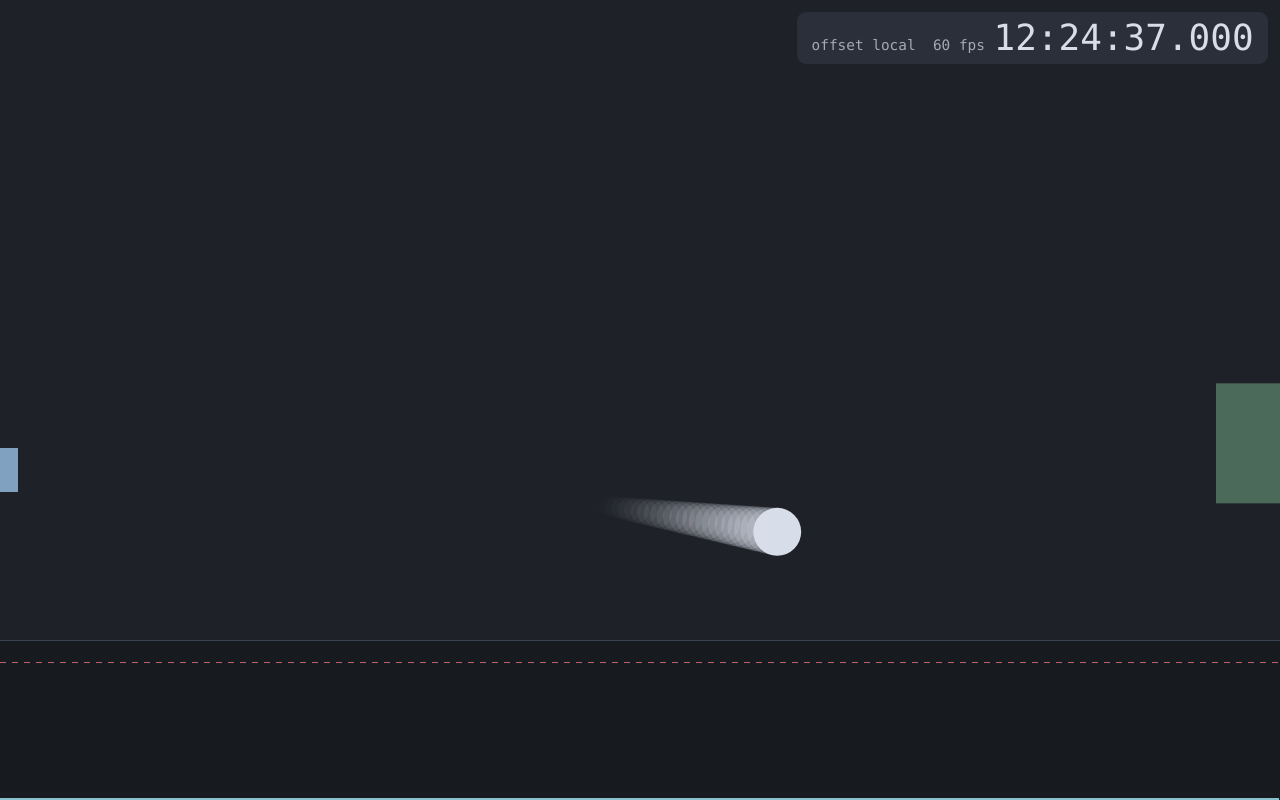
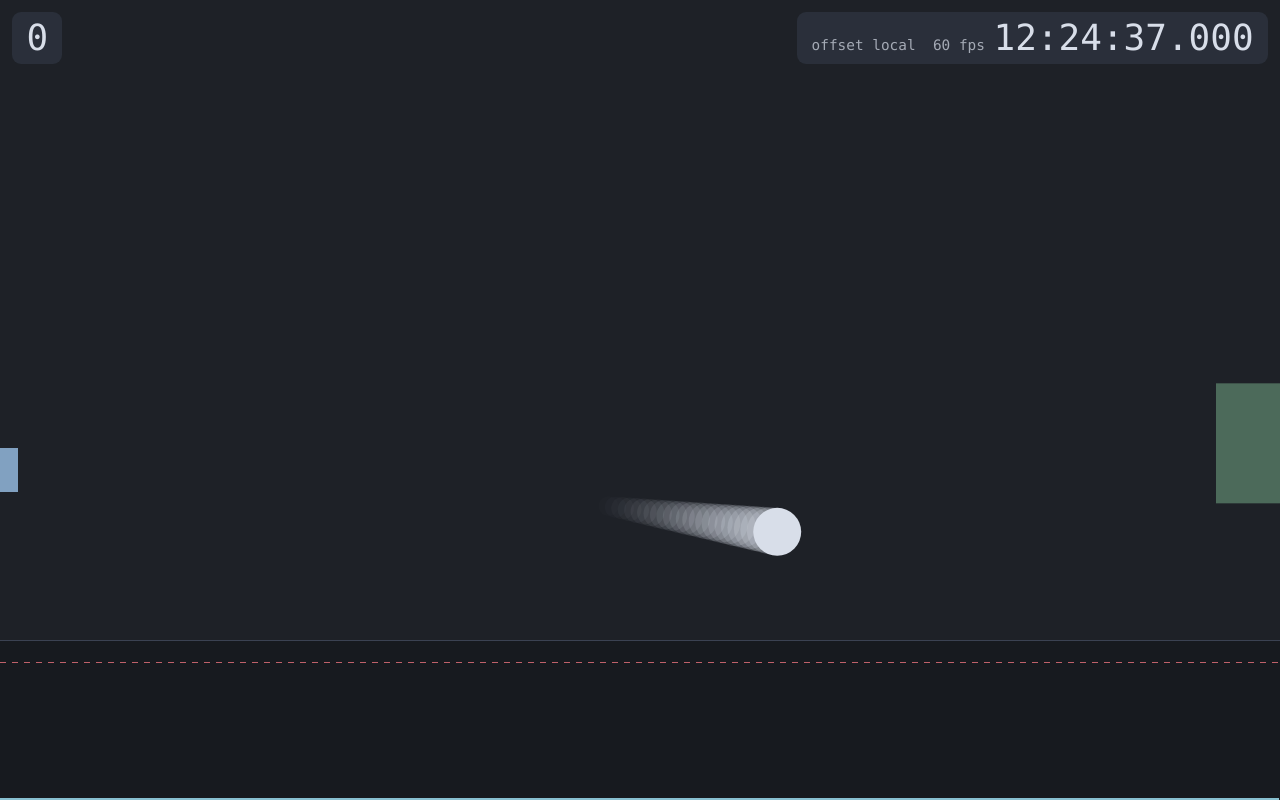
Before and after one commit to jborch/simulator-ball, a website built with Vite: page index.html in a window 1280 px wide. Built offline with nearby package versions, Linux system fonts and the light colour scheme.

Commit message:
Add overlap display to show simulation overlap count and style

```diff
--- a/index.html
+++ b/index.html
@@ -25,6 +25,7 @@
       <span id="catchai-status" class="dot off"></span>
     </div>
     <div id="clock"><span id="clock-info"></span><span id="clock-time"></span></div>
+    <div id="overlap">0</div>
     <script type="module" src="/src/main.ts"></script>
   </body>
 </html>
--- a/src/controls.ts
+++ b/src/controls.ts
@@ -43,7 +43,7 @@ export function setupControls(state: ControlState, actions: ControlActions): voi
     pinBtn.classList.toggle('active', state.pinned);
     clockBtn.classList.toggle('active', state.clockVisible);
     clockEl.classList.toggle('hidden', !state.clockVisible);
-    clockEl.style.setProperty('--clock-size', `${state.clockSize}px`);
+    document.documentElement.style.setProperty('--clock-size', `${state.clockSize}px`);
     for (const b of speedBtns) b.classList.toggle('active', Number(b.dataset.speed) === state.speed);
   };
 
--- a/src/main.ts
+++ b/src/main.ts
@@ -57,6 +57,8 @@ const state: ControlState = {
 const clockEl = document.getElementById('clock')!;
 const clockTime = document.getElementById('clock-time')!;
 const clockInfo = document.getElementById('clock-info')!;
+const overlapEl = document.getElementById('overlap')!;
+let shownOverlap = -1;
 let fpsFrames = 0;
 let fpsSince = performance.now();
 let fps = 0;
@@ -105,6 +107,11 @@ function frame(t: number): void {
     history.push(sim.value, state.speed);
   }
   render(ctx, sim, history, fullDisc);
+  if (sim.value !== shownOverlap) {
+    shownOverlap = sim.value;
+    overlapEl.textContent = String(shownOverlap);
+    overlapEl.classList.toggle('active', shownOverlap > 0);
+  }
   if (state.clockVisible) {
     clockTime.textContent = formatClock(timeSync.date());
     const ts = timeSync.state;
--- a/src/style.css
+++ b/src/style.css
@@ -90,6 +90,24 @@ body {
   color: #ebcb8b;
 }
 
+#overlap {
+  position: fixed;
+  top: 12px;
+  left: 12px;
+  padding: 0.15em 0.4em;
+  border-radius: 0.25em;
+  background: rgba(46, 52, 64, 0.75);
+  font-family: ui-monospace, Consolas, monospace;
+  font-size: var(--clock-size, 36px);
+  font-variant-numeric: tabular-nums;
+  pointer-events: none;
+  user-select: none;
+}
+
+#overlap.active {
+  color: #ebcb8b;
+}
+
 .dot {
   width: 10px;
   height: 10px;
```
